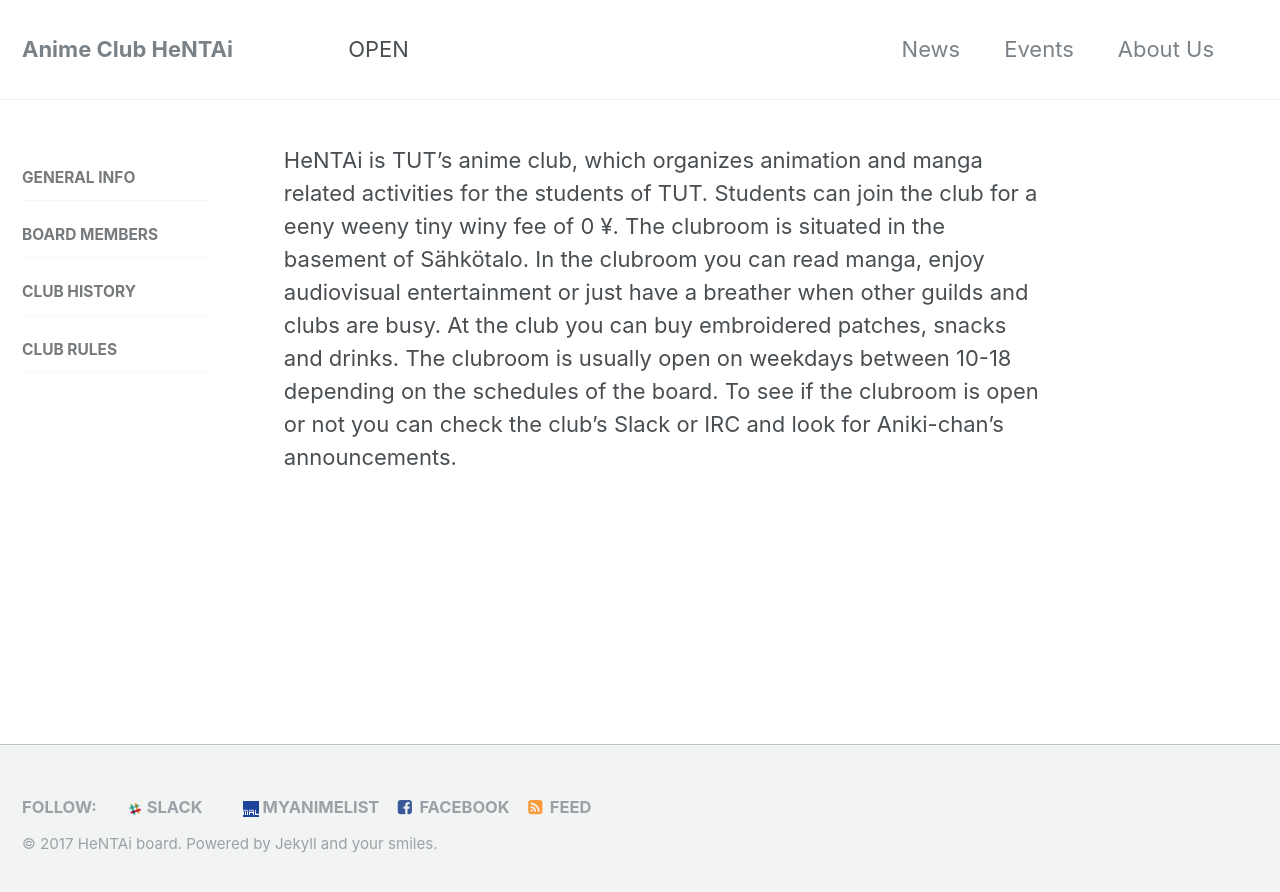
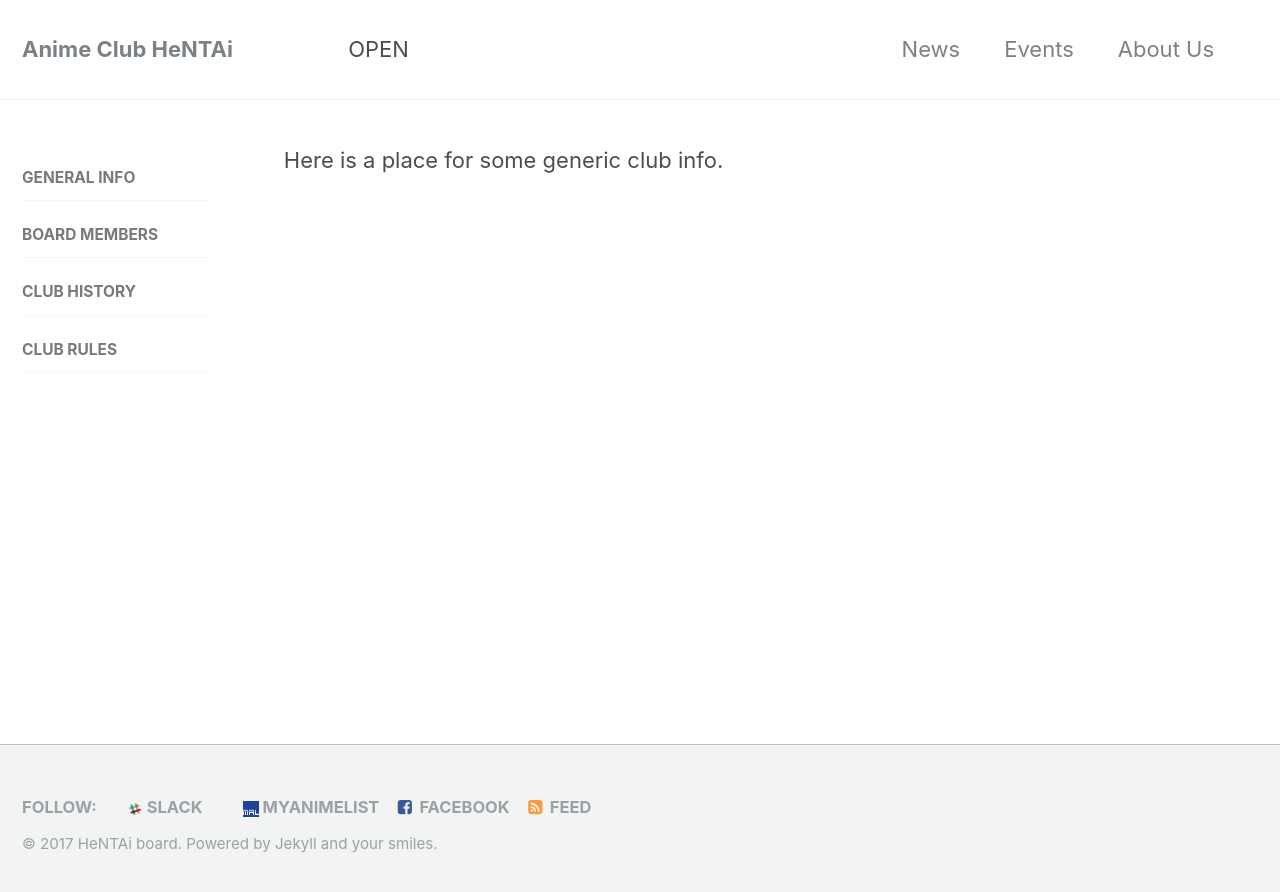
Before and after one commit to HNTA-Club/website, a Jekyll site: the page built from _pages/about.md, in a window 1280 px wide. Shown: the top 892 px of the page. Built offline with Jekyll 4.4.1, drawn with Linux system fonts in a browser that asks for light colours.

Commit message:
accidentally edited master, now is fixed.

```diff
--- a/_pages/about.md
+++ b/_pages/about.md
@@ -4,10 +4,4 @@ permalink: /about/
 sidebar:
   nav: "info"
 ---
-HeNTAi is TUT's anime club, which organizes animation and manga related activities for the students of TUT.
-Students can join the club for a eeny weeny tiny winy fee of 0 ¥.
-The clubroom is situated in the basement of Sähkötalo.
-In the clubroom you can read manga, enjoy audiovisual entertainment or just have a breather when other guilds and clubs are busy.
-At the club you can buy embroidered patches, snacks and drinks.
-The clubroom is usually open on weekdays between 10-18 depending on the schedules of the board.
-To see if the clubroom is open or not you can check the club's Slack or IRC and look for Aniki-chan's announcements.
+Here is a place for some generic club info.
```
